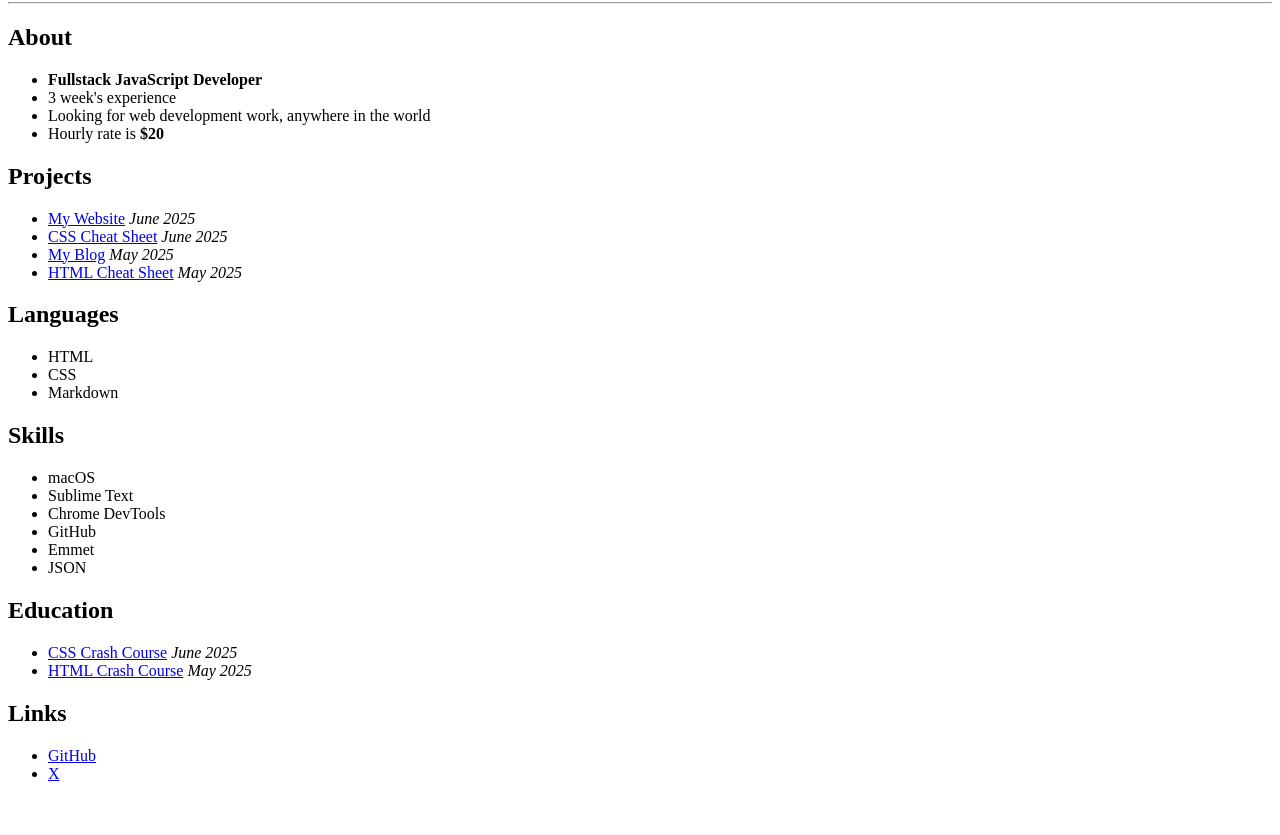
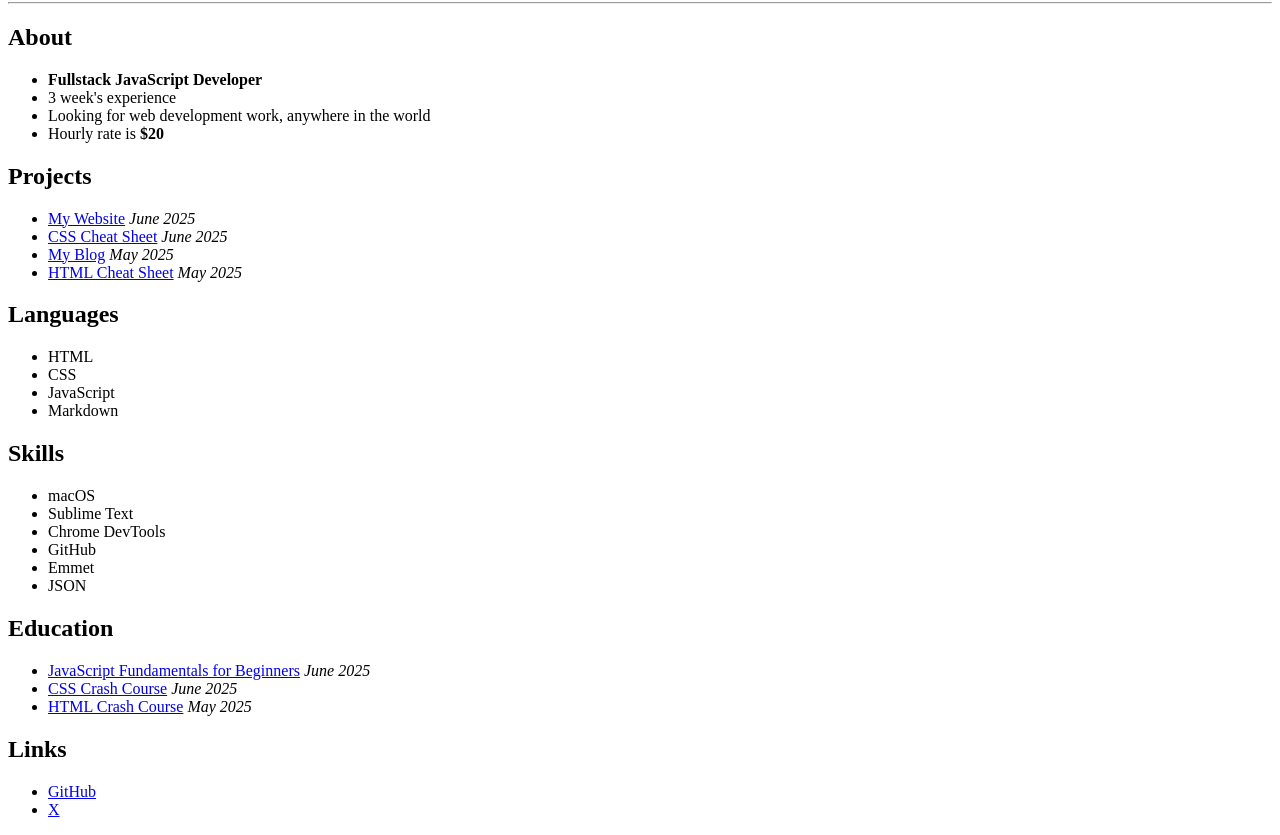
Before and after one commit to fullstackjsdev/resume, a plain HTML site: page index.html in a window 1280 px wide. Shown: the part 78-913 px from the top of the page. Before the commit the page ends 877 px from the top, so only its background shows below. Drawn offline with Linux system fonts and the light colour scheme.

Commit message:
Update index.html

```diff
--- a/index.html
+++ b/index.html
@@ -27,6 +27,7 @@
     <ul>
       <li>HTML</li>
       <li>CSS</li>
+      <li>JavaScript</li>
       <li>Markdown</li>
     </ul>
     <h2>Skills</h2>
@@ -40,6 +41,7 @@
     </ul>
     <h2>Education</h2>
     <ul>
+      <li><a href="https://youtu.be/vEROU2XtPR8?si=Wm4Z3GsjjYiOYTQy" target="_blank">JavaScript Fundamentals for Beginners</a> <em>June 2025</em></li>
       <li><a href="https://youtu.be/yfoY53QXEnI?si=9kMsvu0zYbN3vZic" target="_blank">CSS Crash Course</a> <em>June 2025</em></li>
       <li><a href="https://youtu.be/UB1O30fR-EE?si=4JGWVQtonlVxzL5R" target="_blank">HTML Crash Course</a> <em>May 2025</em></li>
     </ul>
```
